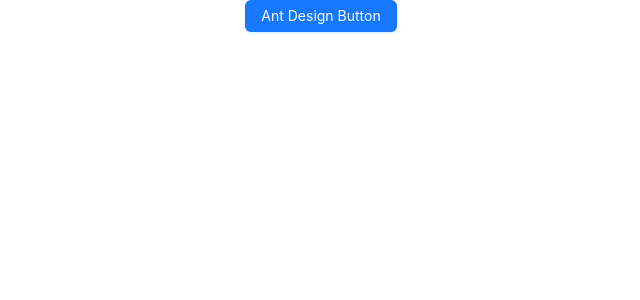
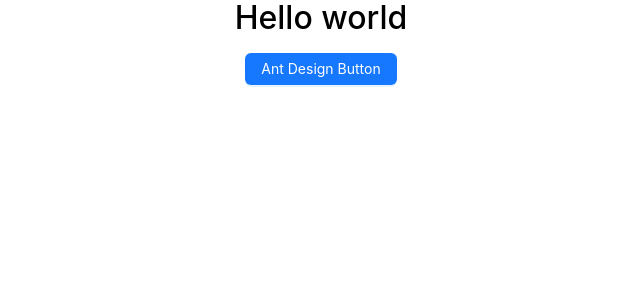
Before and after one commit to Kcity162/my-antd-app, a React (Create React App) app: page / in a window 1280 px wide. Shown: the top 300 px of the page, without its empty margins (319-959 px from the left). Built offline with nearby package versions, Linux system fonts and the light colour scheme.

Commit message:
hello world

```diff
--- a/src/App.js
+++ b/src/App.js
@@ -5,12 +5,16 @@
 
 import React from 'react';
 import { Button } from 'antd';
+import { Card, Space } from 'antd';
 
 function App() {
   return (
     <div className="App">
+      <h1>Hello world</h1>
+
       <Button type="primary">Ant Design Button</Button>
     </div>
+
   );
 }
 
```
